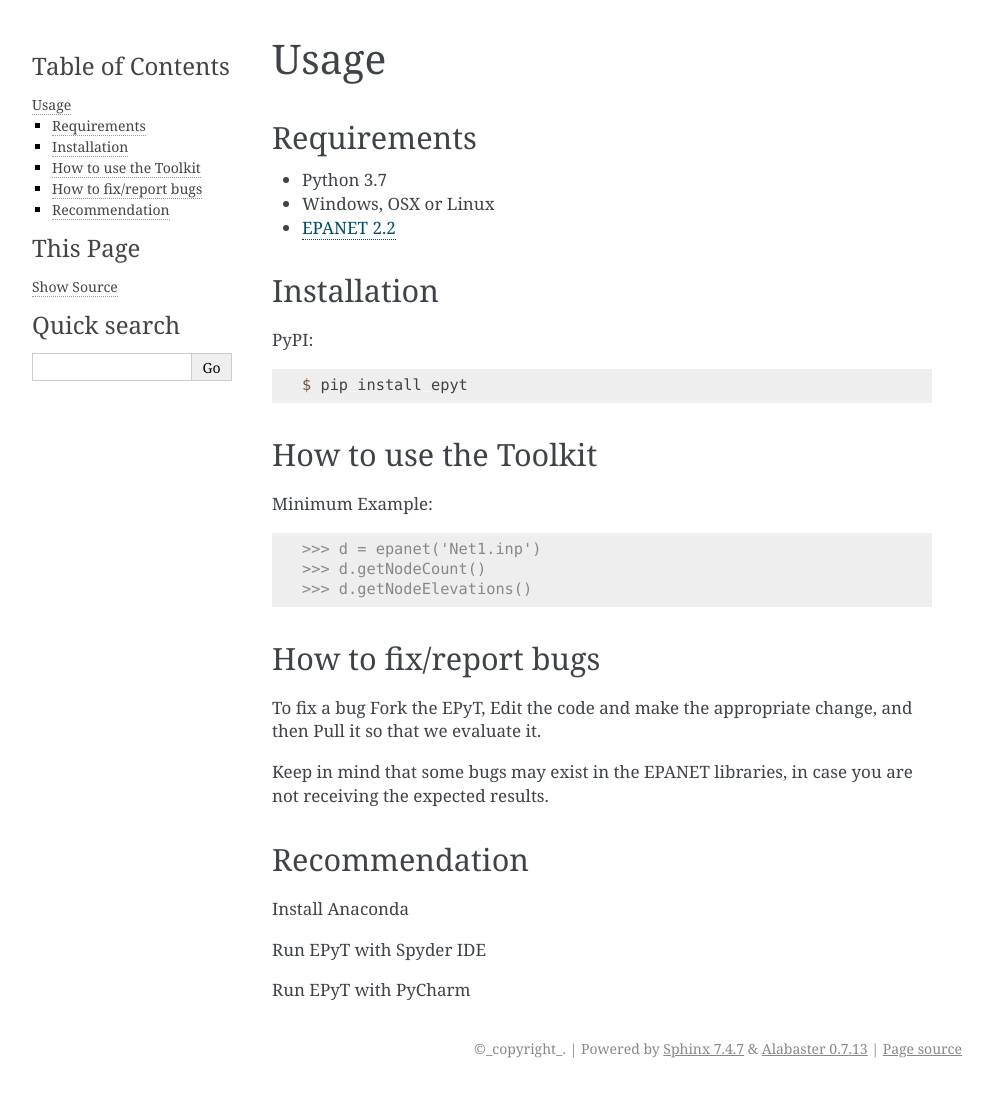
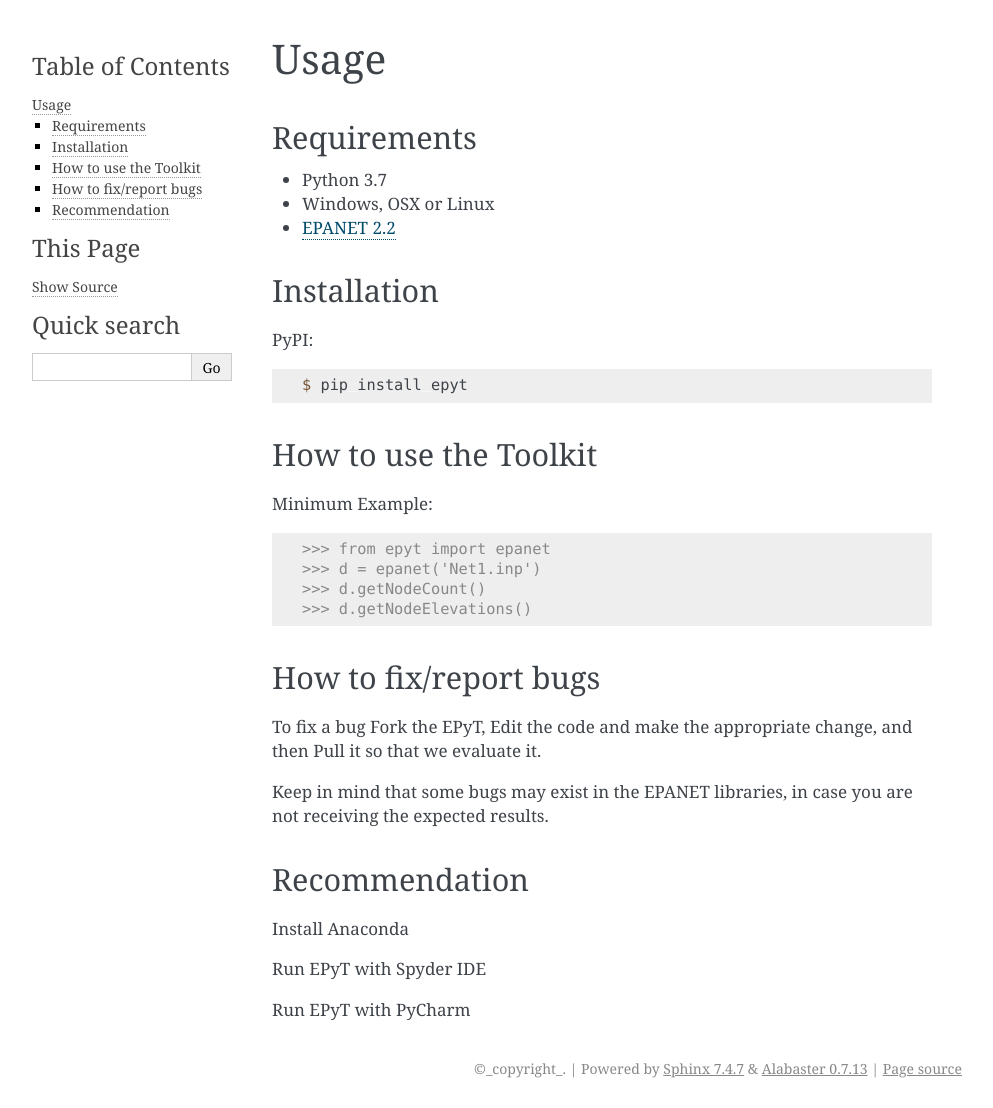
Before and after one commit to OpenWaterAnalytics/EPyT, a Sphinx documentation site: the page built from docs/source/usage.rst, in a window 1280 px wide. Shown: the whole page, without its empty margins (148-1141 px from the left). Built offline with Sphinx 7.4.7, drawn with Linux system fonts in a browser that asks for light colours.

Commit message:
Update minimum example

```diff
--- a/docs/source/usage.rst
+++ b/docs/source/usage.rst
@@ -26,6 +26,7 @@ Minimum Example:
 
 .. code-block:: console
 
+   >>> from epyt import epanet
    >>> d = epanet('Net1.inp')
    >>> d.getNodeCount()
    >>> d.getNodeElevations()
```
